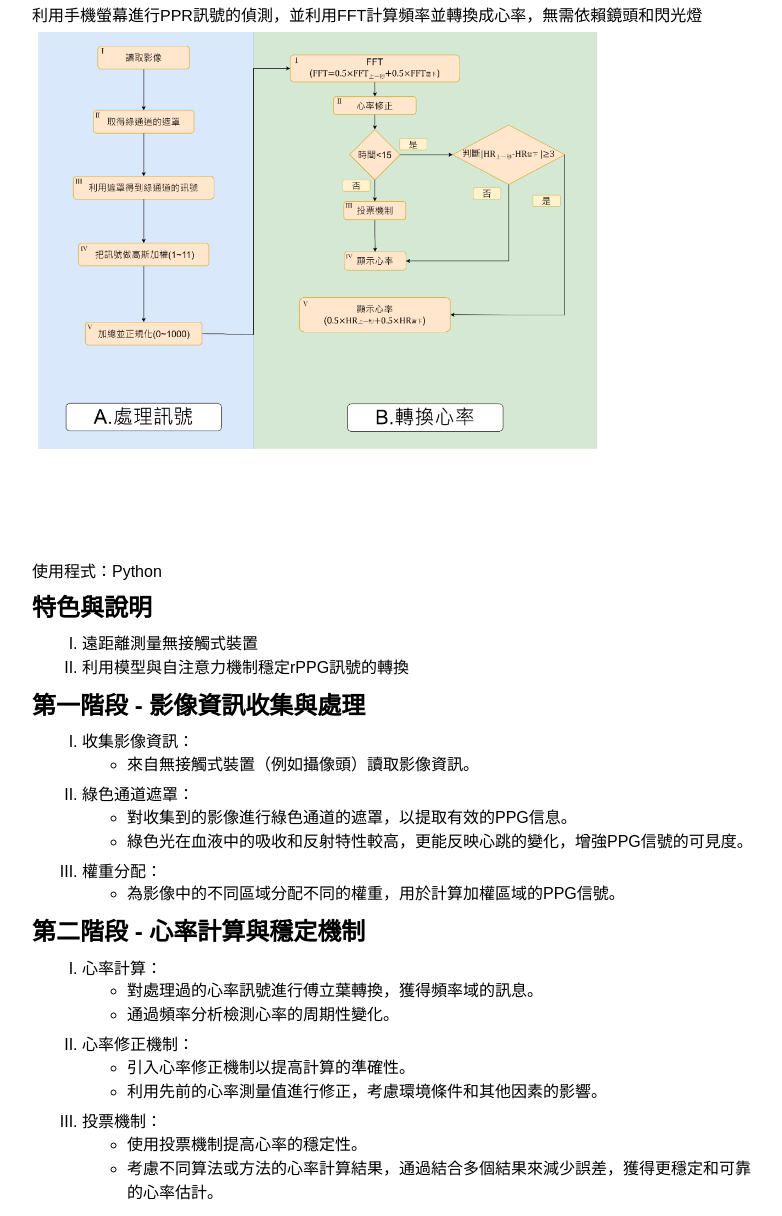
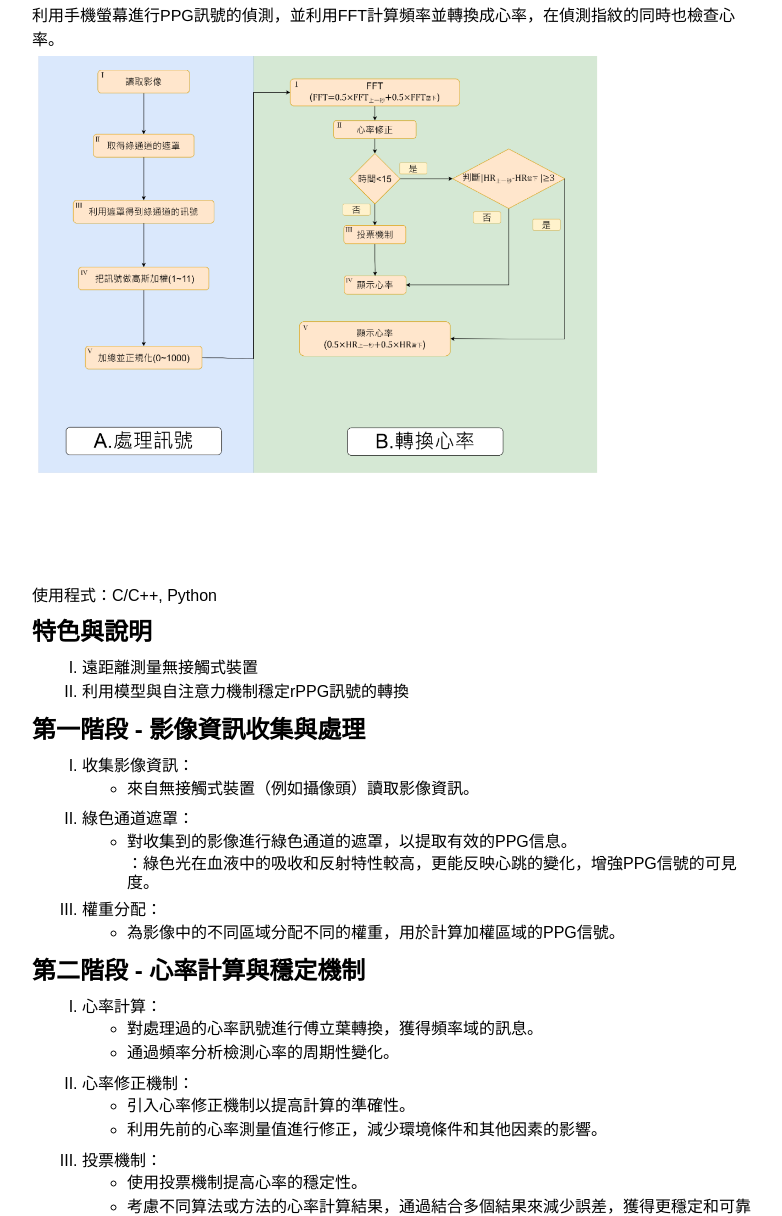
Before and after one commit to Andreas00612/Andreas00612.github.io, a plain HTML site: page project-pages/Fingerprint.html in a window 1280 px wide. Shown: the part 281-1497 px from the top of the page, without its empty margins (243-1025 px from the left). Drawn offline with Linux system fonts and the light colour scheme; a script that the page names is missing.

Commit message:
1231_IR_container

```diff
--- a/project-pages/Fingerprint.html
+++ b/project-pages/Fingerprint.html
@@ -54,7 +54,7 @@
           - Change "desktop.jpeg" to the image filename you uploaded in the assets/images folder.
         -->
         <div class="main-title">屏幕下指紋心率測量</div>
-        <div class="body-text">利用手機螢幕進行PPR訊號的偵測，並利用FFT計算頻率並轉換成心率，無需依賴鏡頭和閃光燈
+        <div class="body-text">利用手機螢幕進行PPG訊號的偵測，並利用FFT計算頻率並轉換成心率，在偵測指紋的同時也檢查心率。
         </div>
         <image class="project-header-image" src="../assets/images/HR_architecture.PNG">
     </div>
@@ -67,7 +67,7 @@
       - Add paragraphs using the <div class="body-text"></div> elements in the "project-details-content"
     -->
       <div id="project-details">
-        <div class="custom-style-pro">使用程式：Python
+        <div class="custom-style-pro">使用程式：C/C++, Python
 
             <h2>特色與說明</h2>
             <div class="feature-description">
@@ -91,7 +91,7 @@
                     <li>綠色通道遮罩：
                         <ul>
                             <li>對收集到的影像進行綠色通道的遮罩，以提取有效的PPG信息。</li>
-                            <li>綠色光在血液中的吸收和反射特性較高，更能反映心跳的變化，增強PPG信號的可見度。</li>
+                            ：綠色光在血液中的吸收和反射特性較高，更能反映心跳的變化，增強PPG信號的可見度。</li>
                         </ul>
                     </li>
                     <li>權重分配：
@@ -112,7 +112,7 @@
                 <li>心率修正機制：
                     <ul>
                         <li>引入心率修正機制以提高計算的準確性。</li>
-                        <li>利用先前的心率測量值進行修正，考慮環境條件和其他因素的影響。</li>
+                        <li>利用先前的心率測量值進行修正，減少環境條件和其他因素的影響。</li>
                     </ul>
                 </li>
                 <li>投票機制：
```
Also changed, not shown: index.html (+6 -2 lines).
